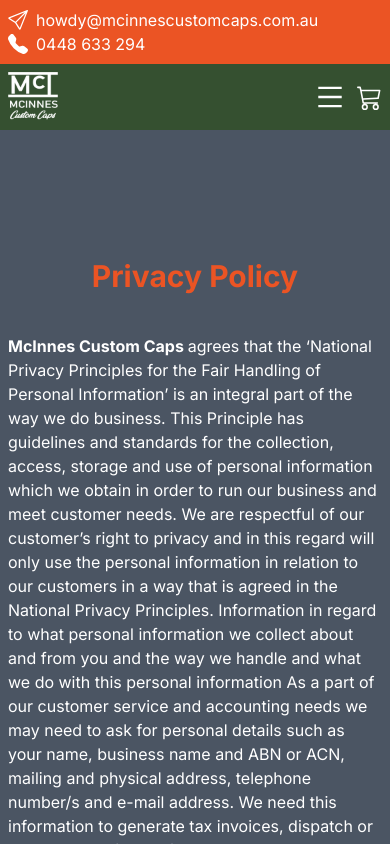
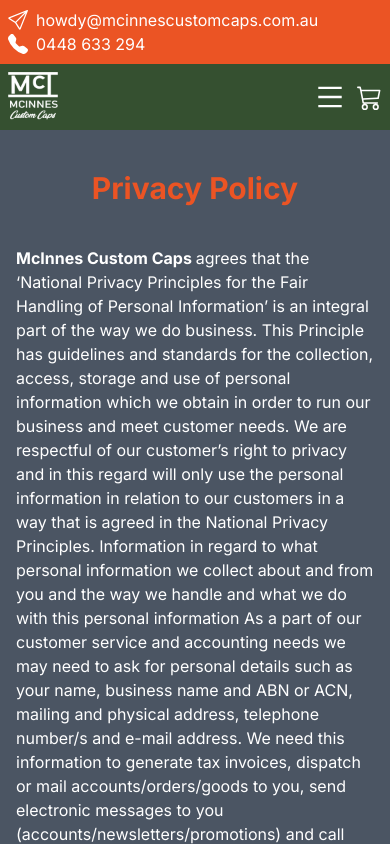
Before and after one commit to shalom99/mcinnescustomcaps, a Next.js app: page /privacy-policy in a window 390 px wide. Shown: the top 844 px of the page. Built offline with nearby package versions, Linux system fonts and the light colour scheme.

Commit message:
fixed mobile privacy policy

```diff
--- a/src/app/page.tsx
+++ b/src/app/page.tsx
@@ -11,13 +11,13 @@
 export default function Home() {
   return (
     <>
-      <main className="bg-main bg-cover bg-no-repeat bg-center h-screen relative flex flex-col justify-end items-center">
+      <main className="bg-main bg-cover bg-no-repeat bg-center h-[85vh] lg:h-[95vh] relative flex flex-col justify-end items-center">
         <div
           id="overlay"
           className="absolute inset-0 bg-black opacity-25 "
         ></div>
         <div className="w-full lg:w-[1200px] text-white z-10 px-5 pb-10 lg:pb-0 lg:px-0">
-          <h2 className={`text-6xl font-regular mb-5 `+ myFont.className}>MCINNES CUSTOM CAPS</h2>
+          <h2 className={`text-4xl lg:text-6xl font-regular mb-5 `+ myFont.className}>MCINNES CUSTOM CAPS</h2>
           <h3 className={`text-2xl `+ myFont.className}>
             The Custom Trucker Cap Specialists!
           </h3>
--- a/src/app/privacy-policy/page.tsx
+++ b/src/app/privacy-policy/page.tsx
@@ -4,8 +4,8 @@
 
 const page: FC<pageProps> = ({}) => {
   return (
-    <div className="h-screen bg-gray-600 flex justify-center pt-32">
-      <div id="container" className="w-full lg:w-[800px] text-white px-2">
+    <div className="lg:h-screen bg-gray-600 flex justify-center pt-10 pb-10 lg:pt-32">
+      <div id="container" className="w-full lg:w-[800px] text-white px-4">
         <h1 className="text-center text-activeOrange text-3xl font-bold mb-10">
           Privacy Policy
         </h1>
```
